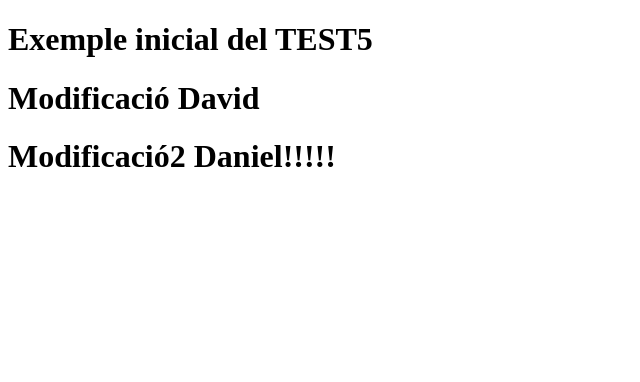
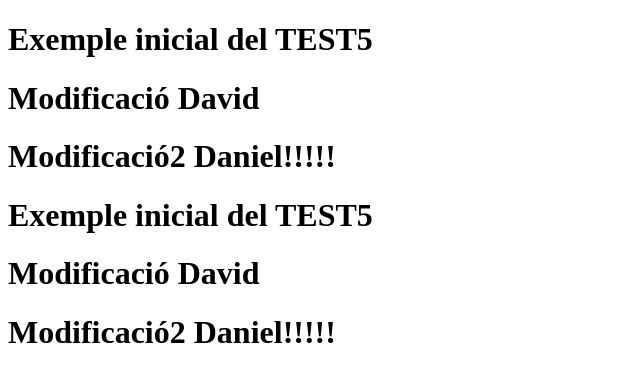
Before and after one commit to OscarEroles/test5, a plain HTML site: page HTML5Applicationtest5Oscar/public_html/index.html in a window 1280 px wide. Shown: the whole page, without its empty margins (0-640 px from the left). Drawn offline with Linux system fonts and the light colour scheme.

Commit message:
Commit 1 d'en daniel a la branca daniel2

```diff
--- a/HTML5Applicationtest5Oscar/public_html/index.html
+++ b/HTML5Applicationtest5Oscar/public_html/index.html
@@ -11,6 +11,9 @@ and open the template in the editor.
     <body>
         <div><h1>Exemple inicial del TEST5</h1></div>
         <div><h1>Modificació David</h1></div>
-        <div><h1>Modificació2 Daniel!!!!!</h1></div>
-    </body>
+        <div><h1>Modificació2 Daniel!!!!!</h1></div><div>
+
+            <h1>Exemple inicial del TEST5</h1></div>
+        <div><h1>Modificació David</h1></div>
+        <div><h1>Modificació2 Daniel!!!!!</h1></div>    </body>
 </html>
```
